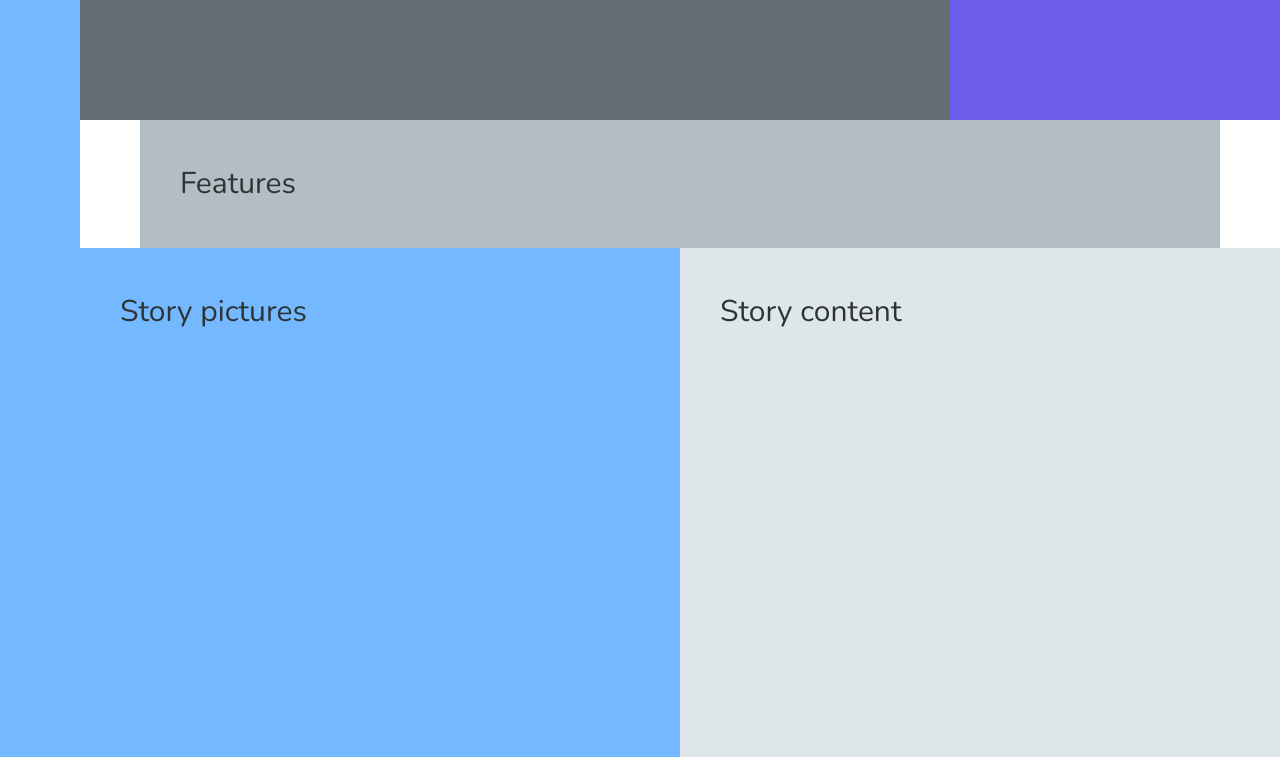
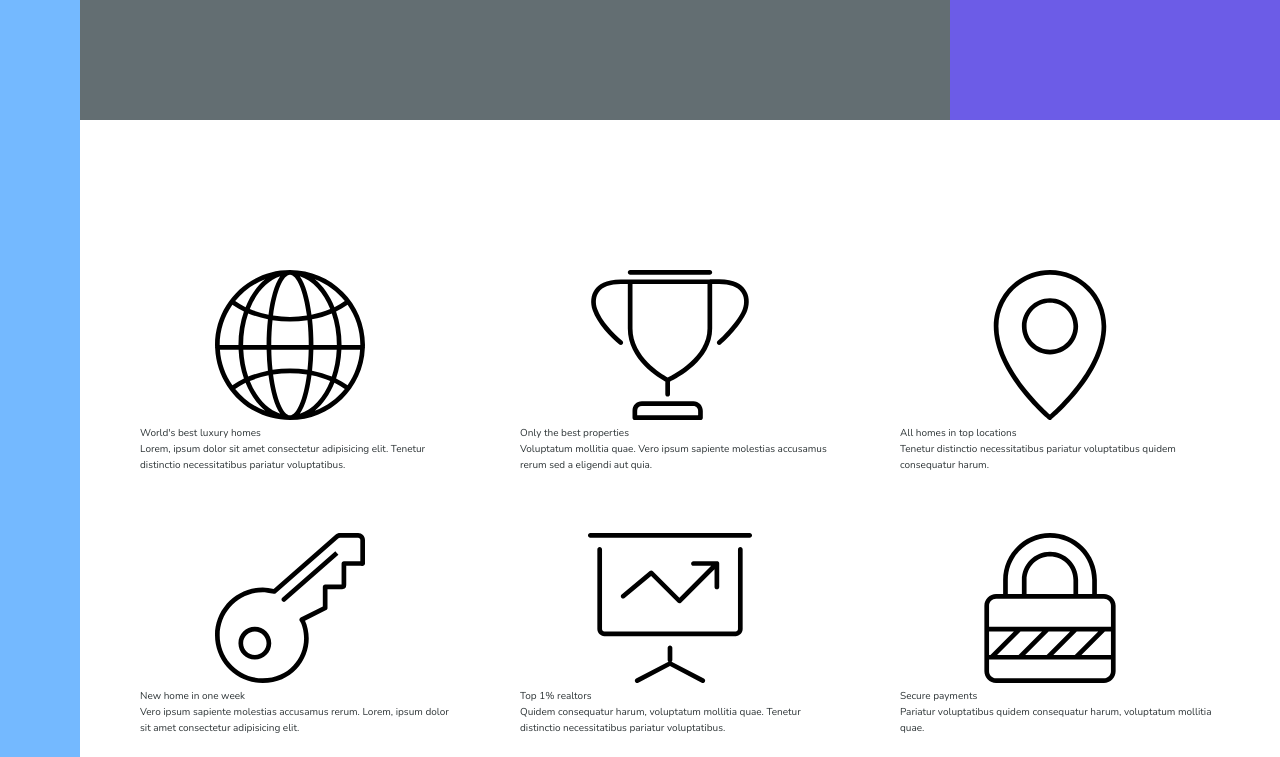
Before and after one commit to thomaschsu/housing-template, a website: page index.html in a window 1280 px wide. Shown: the part 520-1277 px from the top of the page. Drawn offline with nearby package versions, Linux system fonts and the light colour scheme.

Commit message:
Added features section

```diff
--- a/index.html
+++ b/index.html
@@ -1,5 +1,6 @@
 <!DOCTYPE html>
 <html lang="en">
+
 <head>
     <meta charset="UTF-8">
     <meta name="viewport" content="width=device-width, initial-scale=1.0">
@@ -11,6 +12,7 @@
 
     <title>Housing &mdash; Template</title>
 </head>
+
 <body class="container">
     <div class="siderbar">
         Sidebar
@@ -24,7 +26,55 @@
     </div>
 
     <section class="features">
-            Features
+        <div class="feature">
+            <svg class="feature__icon">
+                <use xlink:href="img/sprite.svg#icon-global"></use>
+            </svg>
+            <div class="heading-4">World's best luxury homes</div>
+            <p class="feature__text">Lorem, ipsum dolor sit amet consectetur adipisicing elit. Tenetur distinctio
+                necessitatibus pariatur voluptatibus.
+            </p>
+        </div>
+        <div class="feature">
+            <svg class="feature__icon">
+                <use xlink:href="img/sprite.svg#icon-trophy"></use>
+            </svg>
+            <div class="heading-4">Only the best properties</div>
+            <p class="feature__text">Voluptatum mollitia quae. Vero ipsum sapiente molestias accusamus rerum sed a eligendi aut quia.
+            </p>
+        </div>
+        <div class="feature">
+            <svg class="feature__icon">
+                <use xlink:href="img/sprite.svg#icon-map-pin"></use>
+            </svg>
+            <div class="heading-4">All homes in top locations</div>
+            <p class="feature__text">Tenetur distinctio necessitatibus pariatur voluptatibus quidem consequatur harum.
+            </p>
+        </div>
+        <div class="feature">
+            <svg class="feature__icon">
+                <use xlink:href="img/sprite.svg#icon-key"></use>
+            </svg>
+            <div class="heading-4">New home in one week</div>
+            <p class="feature__text">Vero ipsum sapiente molestias accusamus rerum. Lorem, ipsum dolor sit amet consectetur adipisicing elit.
+            </p>
+        </div>
+        <div class="feature">
+            <svg class="feature__icon">
+                <use xlink:href="img/sprite.svg#icon-presentation"></use>
+            </svg>
+            <div class="heading-4">Top 1% realtors</div>
+            <p class="feature__text">Quidem consequatur harum, voluptatum mollitia quae. Tenetur distinctio necessitatibus pariatur voluptatibus.
+            </p>
+        </div>
+        <div class="feature">
+            <svg class="feature__icon">
+                <use xlink:href="img/sprite.svg#icon-lock"></use>
+            </svg>
+            <div class="heading-4">Secure payments</div>
+            <p class="feature__text">Pariatur voluptatibus quidem consequatur harum, voluptatum mollitia quae.
+            </p>
+        </div>
     </section>
     <div class="story__pictures">
         Story pictures
@@ -43,4 +93,5 @@
         Footer
     </footer>
 </body>
+
 </html>
--- a/sass/_base.scss
+++ b/sass/_base.scss
@@ -41,8 +41,4 @@ body {
     grid-template-rows: 80vh min-content 40vw repeat(3, min-content);
     grid-template-columns: [sidebar-start] 8rem [sidebar-end full-start] minmax(6rem, 1fr) [center-start] repeat(8, [col-start] minmax(min-content, 14rem) [col-end]) [center-end] minmax(6rem, 1fr) [full-end];
 
-    &>* {
-        padding: 40px;
-        font-size: 3rem;
-    }
 }
--- a/sass/_features.scss
+++ b/sass/_features.scss
@@ -1,4 +1,7 @@
 .features {
-    background-color: $color-grey-light-2;
     grid-column: center-start / center-end;
+    margin: 15rem 0;
+    display: grid;
+    grid-template-columns: repeat(3, 1fr);
+    grid-gap: 6rem;
 }
```
Also changed, not shown: css/style.css. Lines whose indentation alone changed are shown as unchanged.
